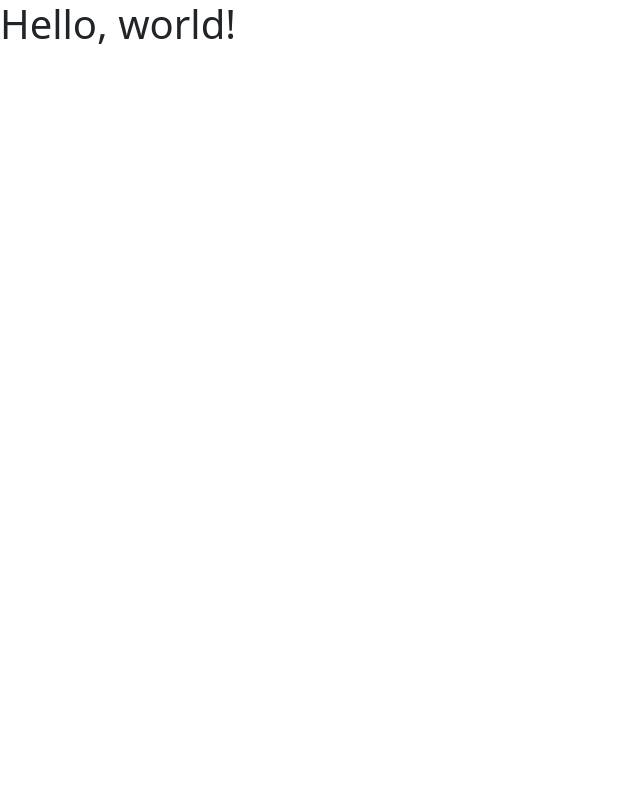
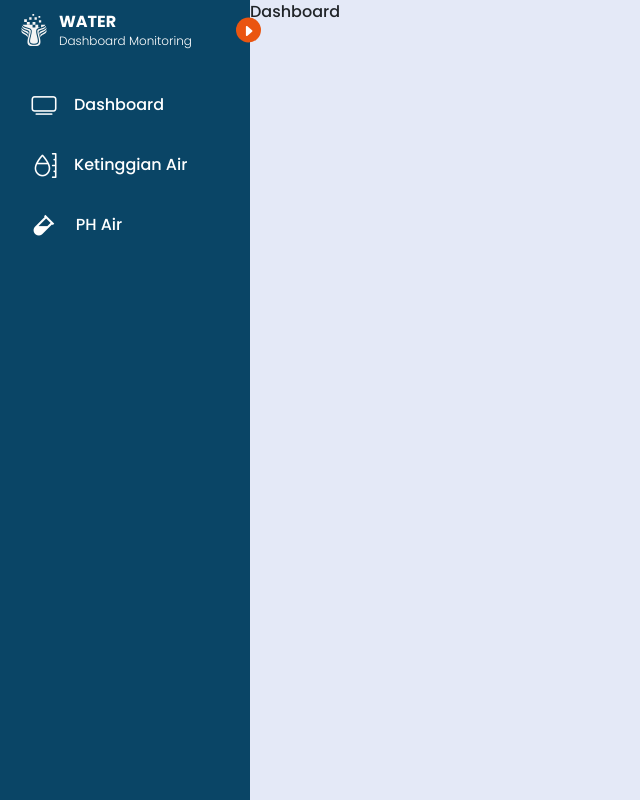
Before and after one commit to pradanayogaid/sidebar-01, a PHP site: page / in a window 1280 px wide; the page is wider, and only the part inside the window is pictured. Shown: that part, without its empty margins (0-640 px from the left). Run offline with PHP 8.4, Linux system fonts and the light colour scheme.

Commit message:
Sidebar 01 sudah jadi

```diff
--- a/assets/css/style-local.css
+++ b/assets/css/style-local.css
@@ -3,23 +3,168 @@
 
 *{
   font-family: 'Poppins', sans-serif;
+  margin: 0;
+  padding: 0;
+  box-sizing: border-box;
 }
 
 :root{
 
   /* ===== color ===== */
-  --body-color: #;
-  --sidebar-color: #;
-  --primary-color: #;
-  --secondary-color: #;
-  --primary-color-light: #;
-  --toggle-color: #;
-  --text-primary-color: #;
-  --text-secondary-color: #;
+  --body-color: #e4e9f7;
+  --sidebar-color: #0a4566;
+  --primary-color: #695cfe;
+  --secondary-color: #ea5510;
+  --tinary-color: #0c6090;
+  --primary-color-light: #f6f5ff;
+  --toggle-color: #ddd;
+  --text-primary-color: #ffffff;
+  --text-secondary-color: #7d7d7d;
 
   /* ===== transition ===== */
-  --trant-2: ;
-  --trant-3: ;
-  --trant-4: ;
-  --trant-5: ;
+  --trant-2: all 0.2s ease;
+  --trant-3: all 0.3s ease;
+  --trant-4: all 0.4s ease;
+  --trant-5: all 0.5s ease;
 }
+
+body{
+  height: 100vh;
+  background: var(--body-color);
+}
+
+.sidebar{
+  position: fixed;
+  top: 0;
+  left: 0;
+  height: 100%;
+  width: 250px;
+  padding: 10px 14px;
+  background: var(--sidebar-color);
+  transition: var(--trant-3);
+  z-index: 5;
+}
+
+.sidebar.side-min{
+  width: 88px;
+}
+.sidebar.side-min .nav-text,
+.sidebar.side-min .header-text{
+  opacity: 0;
+}
+
+.sidebar.side-min .image{
+  min-width: 60px;
+  margin-left: 10px;
+}
+
+.sidebar .text{
+  font-size: 16px;
+  font-weight: 500;
+  color: var(--text-primary-color);
+  transition: var(--trant-3);
+  white-space: nowrap;
+  opacity: 1;
+}
+
+.sidebar .image{
+  min-width: 45px;
+}
+
+
+.sidebar header{
+  position: relative;
+
+}
+
+.sidebar .image-text img{
+  width: 40px;
+  border-radius: 6px;
+  transition: var(--trant-2);
+}
+
+.sidebar header .image-text{
+  display: flex;
+  align-items: center;
+  justify-items: center;
+}
+
+.sidebar header .header-text{
+  display: flex;
+  justify-items: center;
+  flex-direction: column;
+}
+
+.header-text .name{
+  font-weight: 700;
+}
+.header-text .as{
+  font-size: 12px;
+  font-weight: 300;
+  margin-top: -2px;
+}
+
+.sidebar header .toggle{
+  position: absolute;
+  display: flex;
+  align-items: center;
+  justify-content: center;
+  top: 50%;
+  right: -25px;
+  transform: translateY(-50%);
+  width: 25px;
+  height: 25px;
+  background: var(--secondary-color);
+  color: var(--text-primary-color);
+  font-size: 14px;
+  border-radius: 50%;
+}
+
+.sidebar ul{
+  padding-left: 0;
+  margin-top: 30px;
+}
+
+.sidebar li{
+  /* border: 1px solid #fff; */
+  margin-top: 10px;
+  list-style: none;
+  height: 50px;
+  display: flex;
+  align-items: center;
+  transition: var(--trant-3);
+  border-radius: 5px;
+}
+
+.sidebar li:hover{
+  background: var(--tinary-color);
+}
+
+.sidebar li a{
+  height: 100%;
+  width: 100%;
+  display: flex;
+  align-items: center;
+  text-decoration: none;
+  font-size: 25px;
+}
+.sidebar li a .side-icon,
+.sidebar li a .text{
+  min-width: 60px;
+  display: flex;
+  justify-content: center;
+  color: var(--text-primary-color);
+}
+
+.home{
+  position: relative;
+  left: 250px;
+  height: 100vh;
+  width: calc(100%-88px);
+  transition: var(--trant-3);
+}
+
+.sidebar.side-min ~ .home{
+  left: 88px;
+  width: calc(100%-88px);
+}
--- /dev/null
+++ b/assets/js/script-local.js
@@ -0,0 +1,6 @@
+const sidebar = document.querySelector(".sidebar");
+const toggle = document.querySelector(".toggle");
+toggle.addEventListener("click", () =>{
+    sidebar.classList.toggle("side-min");
+    // console.log("Berhasil di Klik");
+})
--- a/index.html
+++ b/index.html
@@ -9,11 +9,59 @@
     <link href="https://cdn.jsdelivr.net/npm/bootstrap@5.3.2/dist/css/bootstrap.min.css" rel="stylesheet" integrity="sha384-T3c6CoIi6uLrA9TneNEoa7RxnatzjcDSCmG1MXxSR1GAsXEV/Dwwykc2MPK8M2HN" crossorigin="anonymous">
 
     <!-- ====== css local ===== -->
+    <link rel="stylesheet" href="assets/css/style-local.css">
 
     <!-- ===== font & icon ===== -->
     <link rel="stylesheet" href="https://cdn.jsdelivr.net/npm/bootstrap-icons@1.11.1/font/bootstrap-icons.css">
+    <link href='https://unpkg.com/boxicons@2.1.4/css/boxicons.min.css' rel='stylesheet'>
+
   </head>
   <body>
-    <h1>Hello, world!</h1>
+  <nav class="sidebar">
+    <header>
+      <div class="image-text">
+        <span class="image">
+          <img src="assets/image/LogoKecil.svg" alt="">
+        </span>
+
+        <div class="text header-text">
+          <span class="name">WATER</span>
+          <span class="as">Dashboard Monitoring</span>
+        </div>
+      </div>
+
+      <i class="bi bi-caret-right-fill toggle"></i>
+    </header>
+
+    <div class="menu-bar">
+      <div class="menu">
+        <ul class="menu-links">
+          <li class="nav-lik">
+            <a href="#">
+              <i class="bi bi-tv side-icon"></i>
+              <span class="text nav-text">Dashboard</span>
+            </a>
+          </li>
+          <li class="nav-lik">
+            <a href="#">
+              <i class="bi bi-moisture side-icon" ></i>
+              <span class="text nav-text">Ketinggian Air</span>
+            </a>
+          </li>
+          <li class="nav-lik">
+            <a href="#">
+              <i class='bx bxs-vial side-icon'></i>
+              <span class="text nav-text" style="margin-left: -5px;">PH Air</span>
+            </a>
+          </li>
+        </ul>
+      </div>
+    </div>
+  </nav>
+
+  <section class="home">
+    <div class="text">Dashboard</div>
+  </section>
+  <script src="assets/js/script-local.js"></script>
   </body>
 </html>
```
Also changed, not shown: assets/image/LogoKecil.svg (added).
